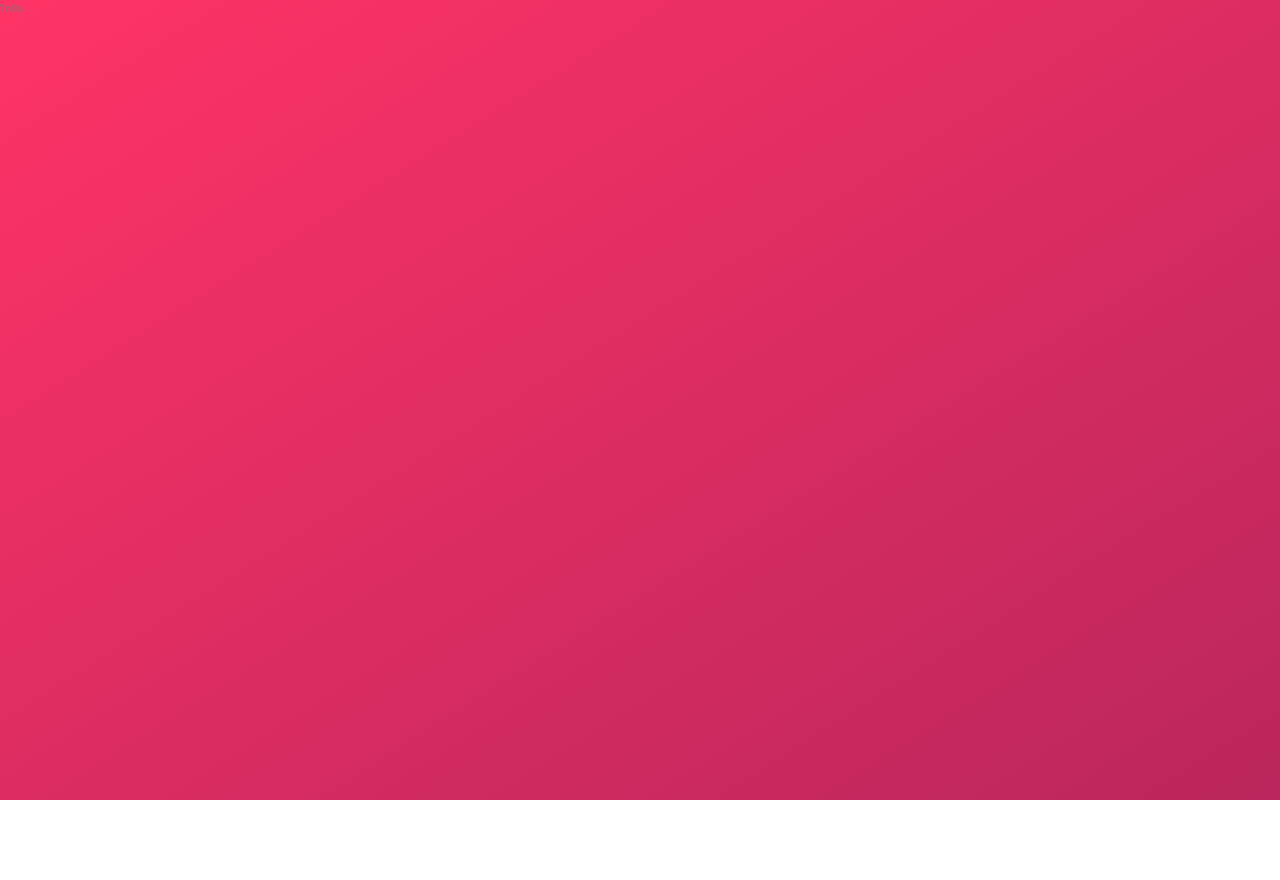
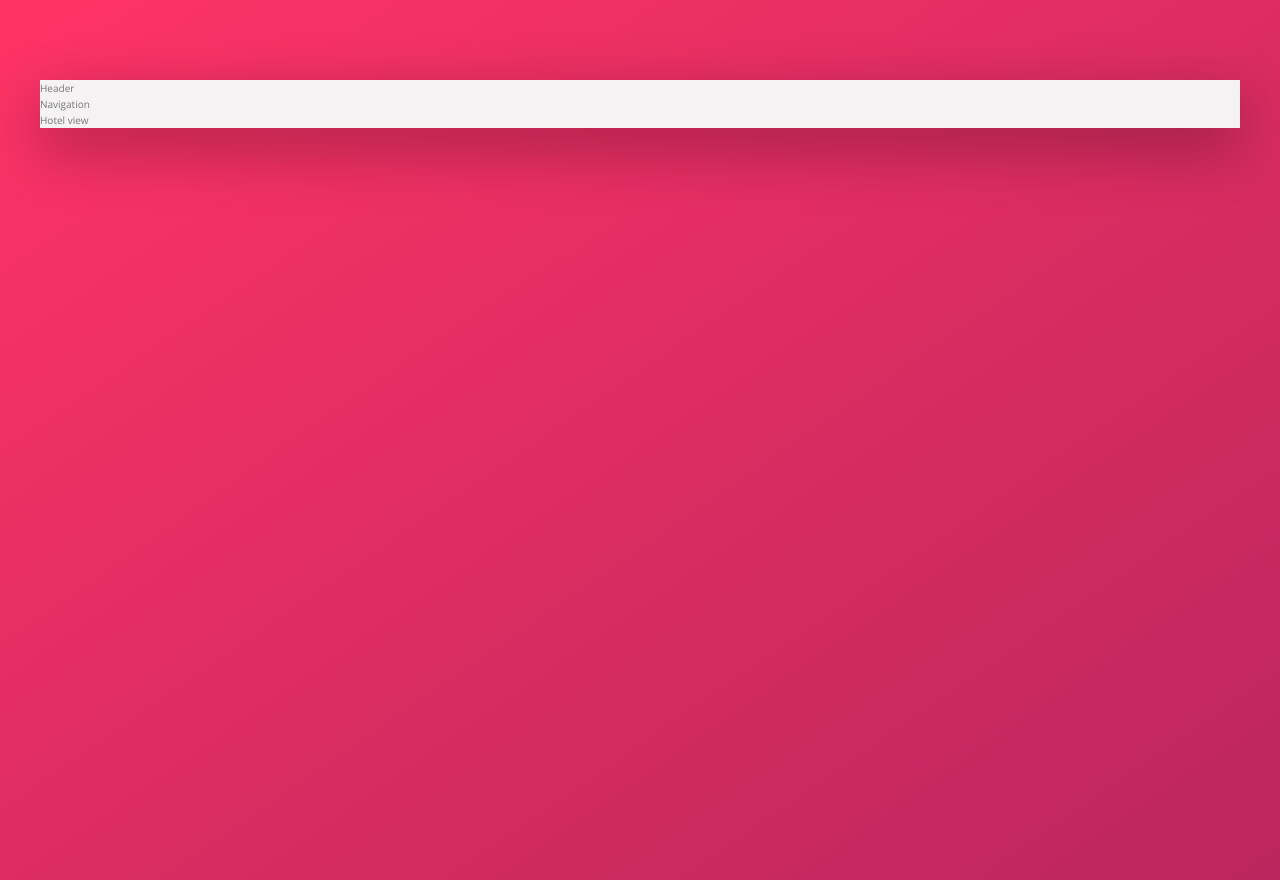
Before and after one commit to rgoldenberg/coursework-flex-grid, a website: page Trillo/index.html in a window 1280 px wide. Before the commit the page ends 800 px from the top, so only its background shows below. Drawn offline with nearby package versions, Linux system fonts and the light colour scheme; files that its build step writes are made by us from their sources.

Commit message:
add basic section markup, initial styles

```diff
--- a/Trillo/index.html
+++ b/Trillo/index.html
@@ -11,6 +11,18 @@
         <title>trillo &mdash; Your all-in-one booking app</title>
     </head>
     <body>
-        Trillo
+        <div class="container">
+            <header class="header">
+                Header
+            </header>
+            <div class="content">
+                <nav class="sidebar">
+                    Navigation
+                </nav>
+                <main class="hotel-view">
+                    Hotel view
+                </main>
+            </div>
+        </div>
     </body>
 </html>
--- a/Trillo/sass/_layout.scss
+++ b/Trillo/sass/_layout.scss
@@ -0,0 +1,22 @@
+.container {
+    max-width: 120rem;
+    margin: 8rem auto;
+    background-color: var(--color-grey-light-2);
+    box-shadow: 0 2rem 6rem rgba(0, 0, 0, .3);
+}
+
+.header {
+
+}
+
+.content {
+
+}
+
+.sidebar {
+
+}
+
+.hotel-view {
+
+}
```
